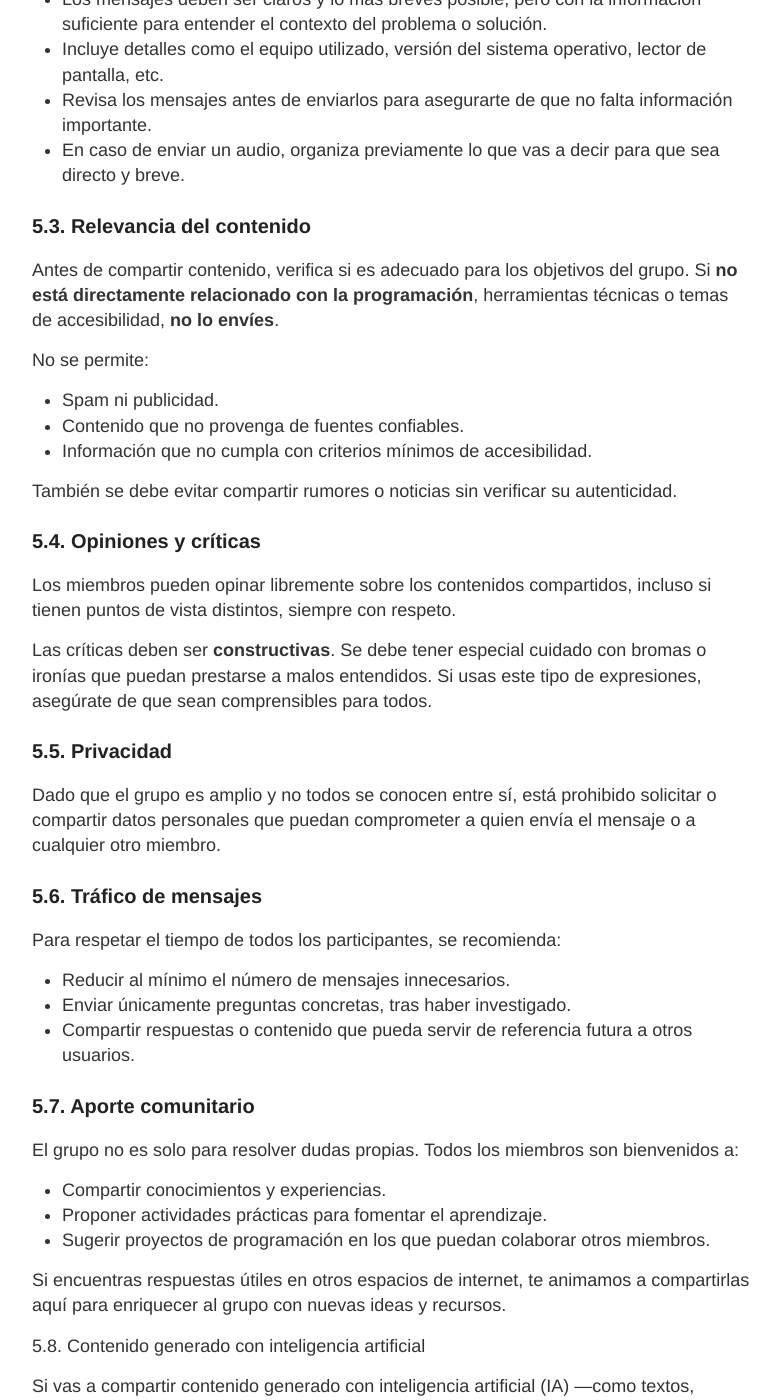
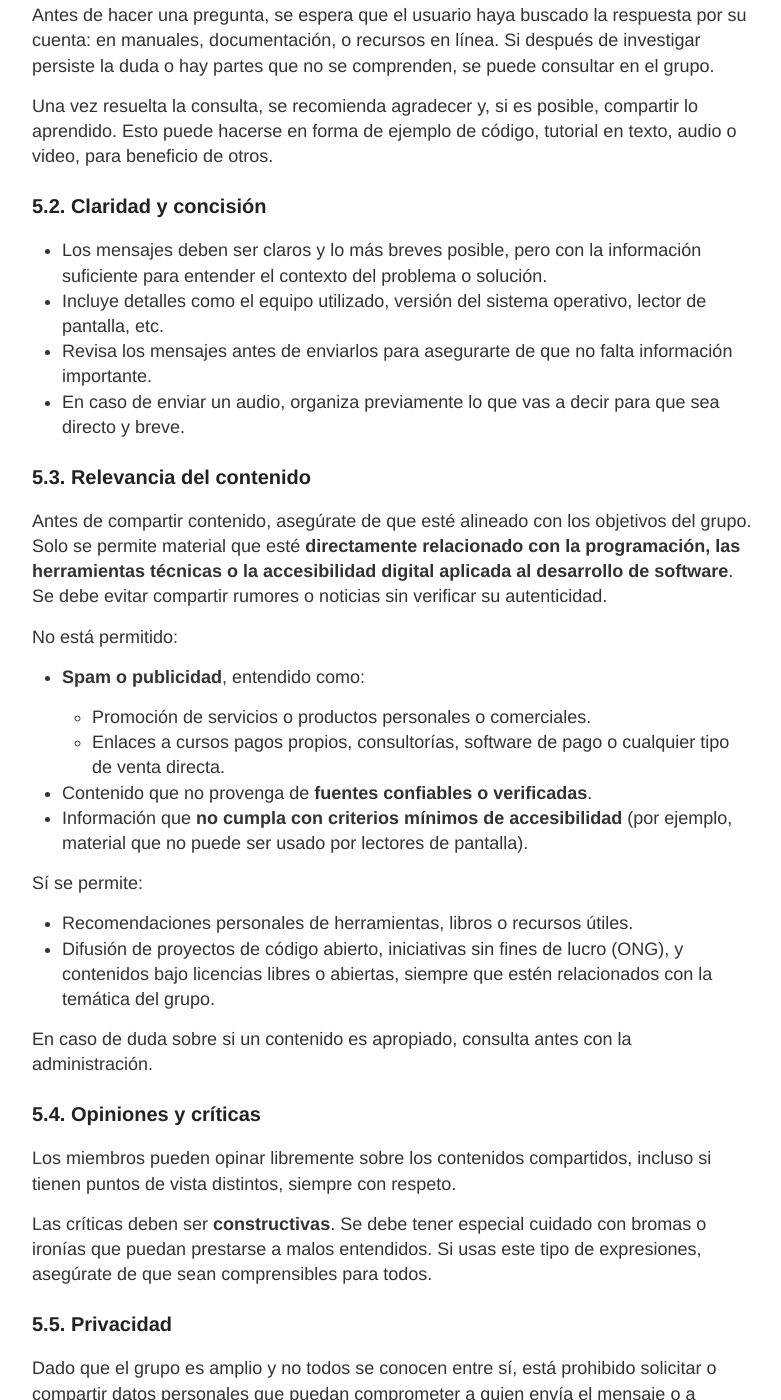
Before and after one commit to programacion-accesible/programacion-accesible.github.io, a Jekyll site: the page built from reglamento-v2.md, in a window 1280 px wide and 1400 px high, scrolled down 2306 px. Shown: the whole window, without its empty margins (248-1029 px from the left). Built offline with Jekyll 4.4.1, drawn with Linux system fonts in a browser that asks for light colours; our own code applies the rules of GitHub Pages for plain Markdown files; some of the changed text lies outside the part shown.

Commit message:
fix a la propuesta de reglamento

```diff
--- a/reglamento-v2.md
+++ b/reglamento-v2.md
@@ -36,10 +36,19 @@
 
 ## 3. Comunicación entre los usuarios
 
-* Siempre que sea posible, las preguntas y respuestas deben enviarse por escrito.
-* Se permite el uso de audios únicamente para aclarar aspectos que resulten difíciles de explicar por texto.
-* Antes de enviar un audio, se debe escribir un mensaje indicando brevemente el tema que se tratará.
-* Para facilitar la comprensión, los mensajes deben tener buena ortografía, evitar abreviaturas y utilizar correctamente los signos de puntuación.
+Se recomienda priorizar el uso de mensajes de texto para realizar consultas o responder dudas, ya que son más fáciles de seguir, revisar y buscar posteriormente.
+
+El uso de audios está permitido, especialmente cuando sea necesario explicar algo en mayor detalle o cuando la respuesta escrita resulte poco clara. En estos casos, se sugiere **organizar bien la idea antes de grabar**, para que el audio sea directo y comprensible.
+
+Como referencia, **audios que superan los 30 segundos pueden volverse difíciles de seguir**, por lo que se recomienda ser breve y al punto.
+
+Para facilitar la lectura y comprensión de los textos:
+
+* Es importante cuidar la ortografía.
+* Evitar el uso de abreviaturas innecesarias.
+* Usar correctamente los signos de puntuación.
+
+El objetivo es que todas las personas puedan entender con claridad lo que se comparte en el grupo.
 
 ## 4. Archivos permitidos
 
@@ -65,15 +74,24 @@
 
 ### 5.3. Relevancia del contenido
 
-Antes de compartir contenido, verifica si es adecuado para los objetivos del grupo. Si **no está directamente relacionado con la programación**, herramientas técnicas o temas de accesibilidad, **no lo envíes**.
+Antes de compartir contenido, asegúrate de que esté alineado con los objetivos del grupo. Solo se permite material que esté **directamente relacionado con la programación, las herramientas técnicas o la accesibilidad digital aplicada al desarrollo de software**.
+Se debe evitar compartir rumores o noticias sin verificar su autenticidad.
 
-No se permite:
+No está permitido:
 
-* Spam ni publicidad.
-* Contenido que no provenga de fuentes confiables.
-* Información que no cumpla con criterios mínimos de accesibilidad.
+* **Spam o publicidad**, entendido como:
 
-También se debe evitar compartir rumores o noticias sin verificar su autenticidad.
+  * Promoción de servicios o productos personales o comerciales.
+  * Enlaces a cursos pagos propios, consultorías, software de pago o cualquier tipo de venta directa.
+* Contenido que no provenga de **fuentes confiables o verificadas**.
+* Información que **no cumpla con criterios mínimos de accesibilidad** (por ejemplo, material que no puede ser usado por lectores de pantalla).
+
+Sí se permite:
+
+* Recomendaciones personales de herramientas, libros o recursos útiles.
+* Difusión de proyectos de código abierto, iniciativas sin fines de lucro (ONG), y contenidos bajo licencias libres o abiertas, siempre que estén relacionados con la temática del grupo.
+
+En caso de duda sobre si un contenido es apropiado, consulta antes con la administración.
 
 ### 5.4. Opiniones y críticas
 
@@ -103,7 +121,7 @@
 
 Si encuentras respuestas útiles en otros espacios de internet, te animamos a compartirlas aquí para enriquecer al grupo con nuevas ideas y recursos.
 
-5.8. Contenido generado con inteligencia artificial
+### 5.8. Contenido generado con inteligencia artificial
 
 Si vas a compartir contenido generado con inteligencia artificial (IA) —como textos, audios, videos o fragmentos de código—, debes avisarlo explícitamente al grupo.
 Antes de enviar cualquier texto generado por IA, verifica que la información sea correcta, clara y útil. No se permite compartir contenido automatizado sin comprobar su veracidad.
```
